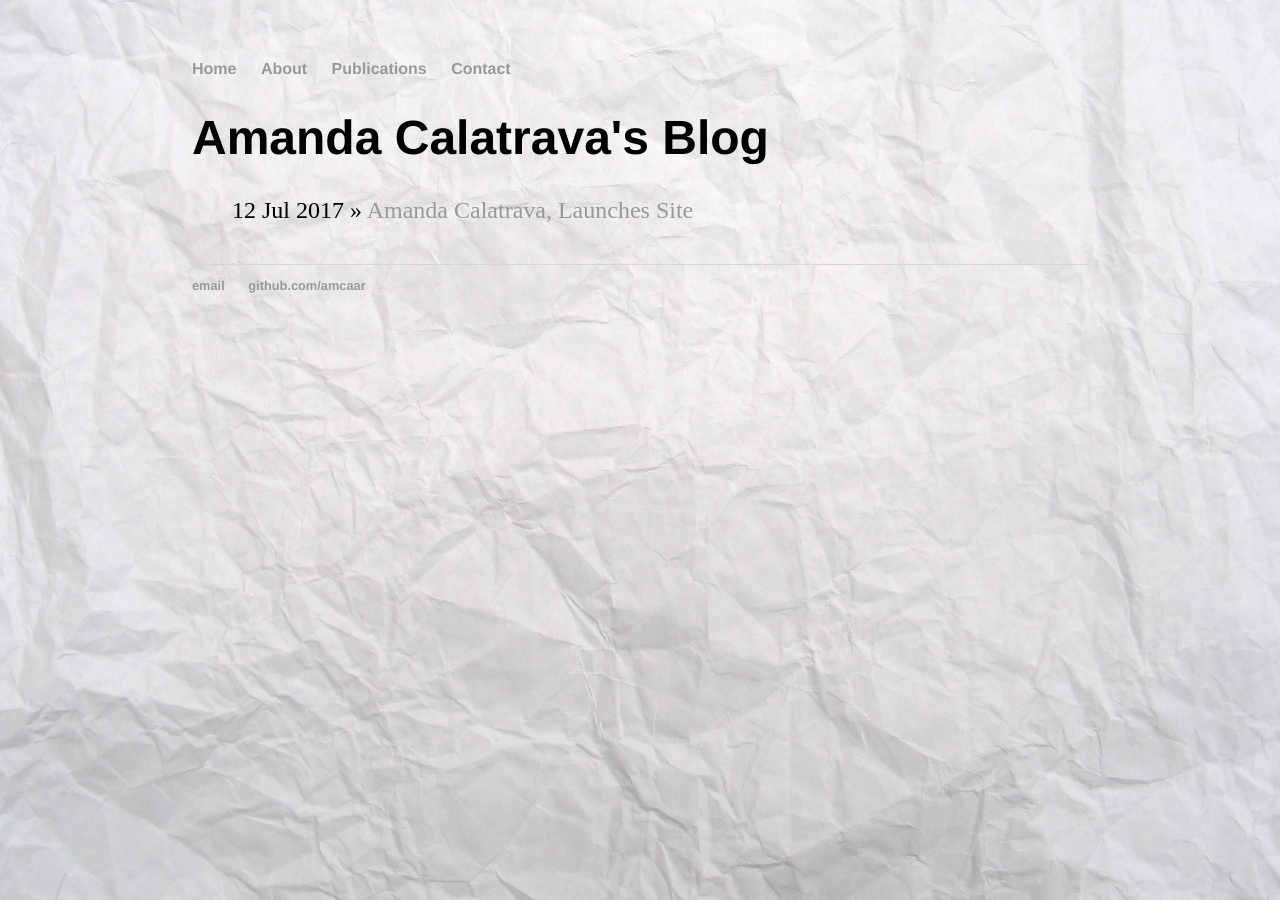
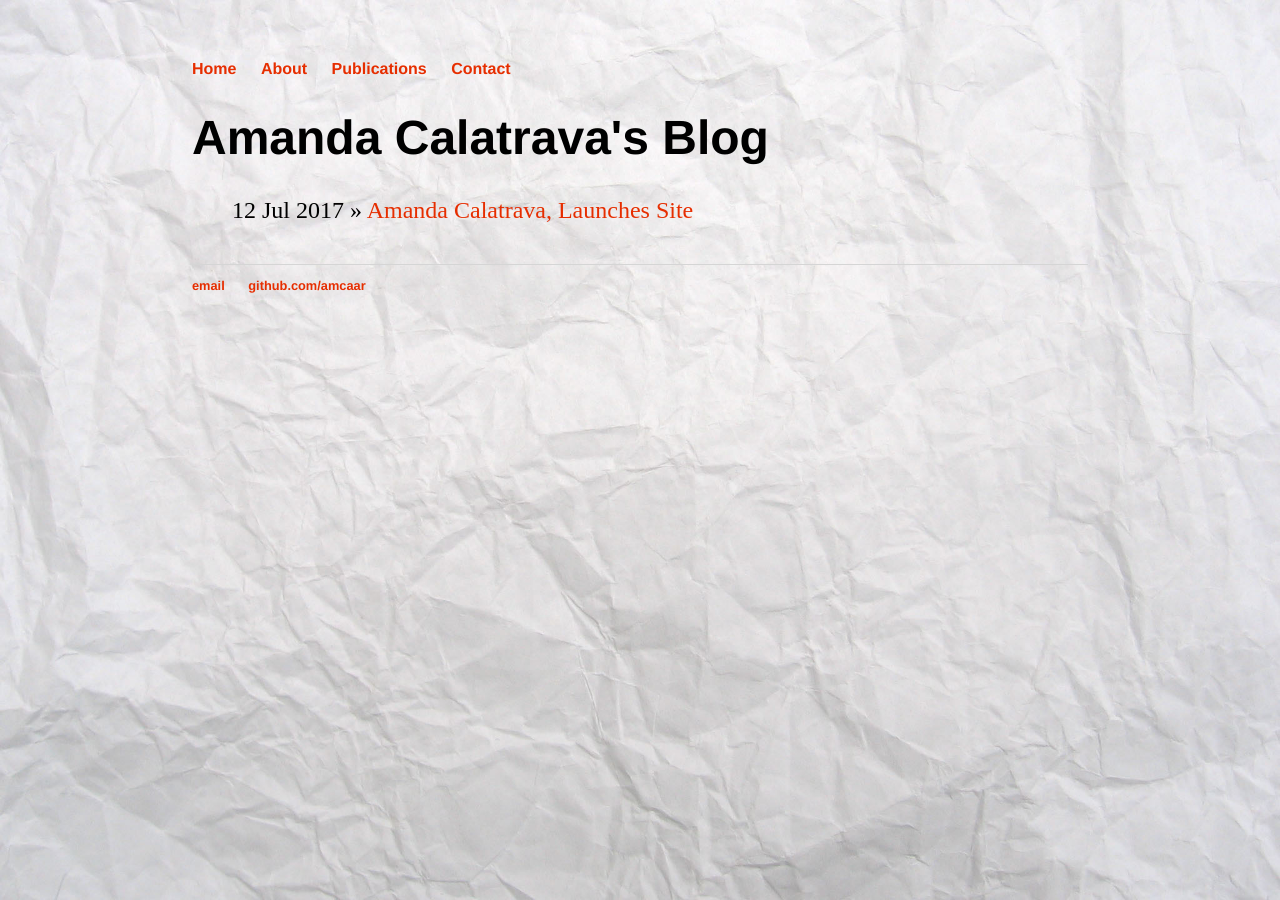
Before and after one commit to amcaar/amcaar.github.io, a Jekyll site: the page built from blog/index.html, in a window 1280 px wide. Built offline with Jekyll 4.4.1, drawn with Linux system fonts in a browser that asks for light colours.

Commit message:
Update pages.css

```diff
--- a/css/pages.css
+++ b/css/pages.css
@@ -38,7 +38,7 @@ nav ul li, footer ul li {
 }
 a {
     text-decoration: none;
-    color: #999;
+    color: #e62e00;
 }
 
 a.link {
```
